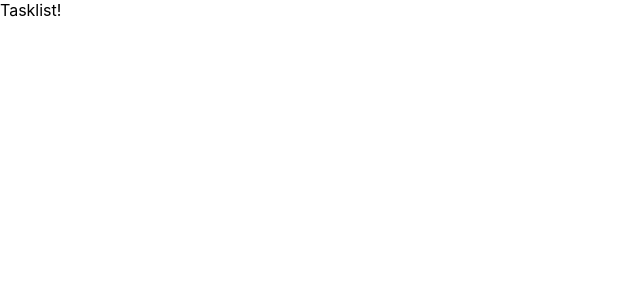
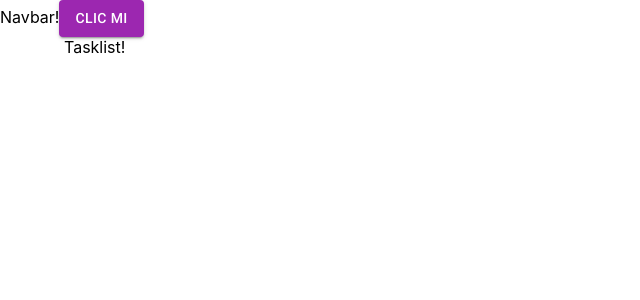
Before and after one commit to CrisAguirre/pern_stack_todolist2, a React (Create React App) app in the folder client/: page / in a window 1280 px wide. Shown: the top 300 px of the page, without its empty margins (0-640 px from the left). Built offline with nearby package versions, Linux system fonts and the light colour scheme.

Commit message:
instalacion y prueba de material ui

```diff
--- a/client/package.json
+++ b/client/package.json
@@ -3,6 +3,11 @@
   "version": "0.1.0",
   "private": true,
   "dependencies": {
+    "@emotion/react": "^11.11.4",
+    "@emotion/styled": "^11.11.0",
+    "@fontsource/roboto": "^5.0.12",
+    "@mui/icons-material": "^5.15.14",
+    "@mui/material": "^5.15.14",
     "@testing-library/jest-dom": "^5.17.0",
     "@testing-library/react": "^13.4.0",
     "@testing-library/user-event": "^13.5.0",
--- a/client/public/index.html
+++ b/client/public/index.html
@@ -25,6 +25,17 @@
       Learn how to configure a non-root public URL by running `npm run build`.
     -->
     <title>React App</title>
+    <link rel="preconnect" href="https://fonts.googleapis.com" />
+<link rel="preconnect" href="https://fonts.gstatic.com" crossorigin />
+<link
+  rel="stylesheet"
+  href="https://fonts.googleapis.com/css2?family=Roboto:wght@300;400;500;700&display=swap"
+/>
+<link
+  rel="stylesheet"
+  href="https://fonts.googleapis.com/icon?family=Material+Icons"
+/>
+
   </head>
   <body>
     <noscript>You need to enable JavaScript to run this app.</noscript>
--- a/client/src/App.js
+++ b/client/src/App.js
@@ -27,15 +27,21 @@
 import { BrowserRouter, Routes, Route } from "react-router-dom";
 import TaskList from "./components/TaskList";
 import TaskForm from "./components/Taskform";
+import {Container} from '@mui/material'
+import Menu from './components/Navbar'
 
 export default function App() {
   return (
     <BrowserRouter>
-      <Routes>
-        <Route path="/" element={<TaskList />} />
-        <Route path="/tasks/new" element={<TaskForm />} />
-        /*edit route*/
-      </Routes>
+    <Menu/>
+      <Container>
+        <Routes>
+          <Route path="/" element={<TaskList />} />
+          <Route path="/tasks/new" element={<TaskForm />} />
+          /*edit route*/
+        </Routes>
+      </Container>
+
     </BrowserRouter>
   );
 }
--- a/client/src/components/Navbar.js
+++ b/client/src/components/Navbar.js
@@ -1,6 +1,9 @@
+import {Button} from '@mui/material'
+
 export default function NavBar(){
     return (
         <div>
             Navbar!
+            <Button variant='contained' color='secondary'>Clic mi</Button>
         </div>
   )}
```
Also changed, not shown: 2 other files (tests, documents, lock files or other folders).
